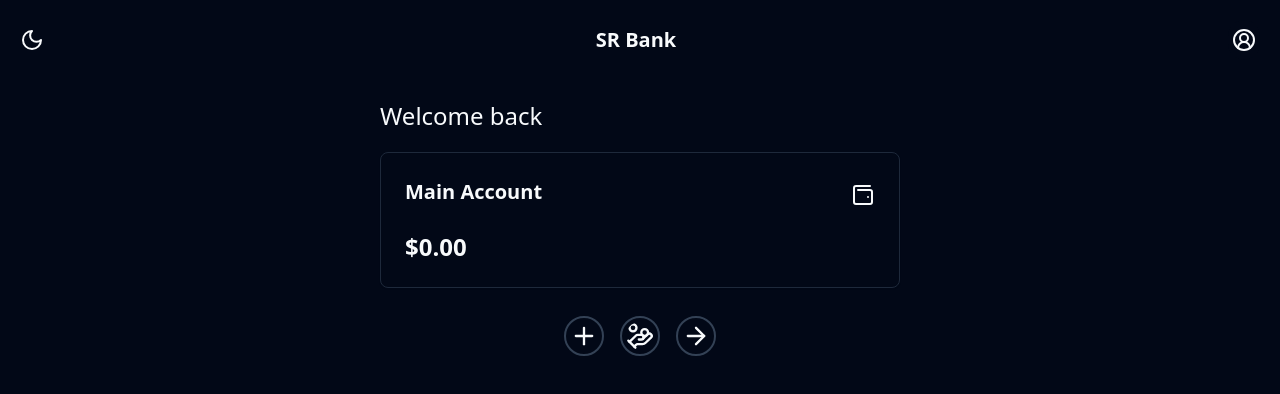
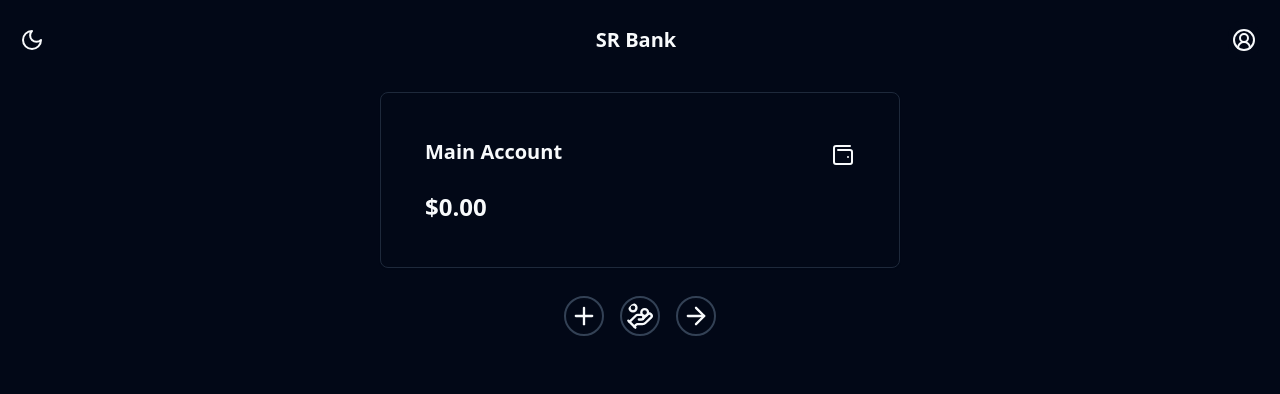
Before and after one commit to santiagoruizs/banking-clientv2, a React (Vite) app: page /account in a window 1280 px wide. Shown: the top 394 px of the page. Built offline with nearby package versions, Linux system fonts and the light colour scheme; no server answers; sample sign-in values are in the browser's storage.

Commit message:
General laypout spacing fixes

```diff
--- a/src/pages/Account.tsx
+++ b/src/pages/Account.tsx
@@ -62,11 +62,11 @@ const Account = () => {
     }, [update])
 
   return (
-    <div className='w-11/12 sm:w-[600px] p-10 pt-[100px]'>
+    <div className='w-11/12 sm:p-10 sm:w-[600px] pt-[100px]'>
       <Sheet >
       <h3 className='text-2xl mb-5'>Welcome back <strong>{username}</strong></h3>
       <SheetTrigger className='w-full text-left'>
-      <Card className='mb-5 cursor-pointer'>
+      <Card className='mb-5 cursor-pointer p-5'>
         <CardHeader className='flex flex-row justify-between items-center'>
           <h3 className='font-bold text-xl'>Main Account</h3>
           <WalletMinimal className='w-6'/>
--- a/src/pages/Deposit.tsx
+++ b/src/pages/Deposit.tsx
@@ -47,7 +47,7 @@ const Deposit = () => {
     // navigate('/account')
   }
   return (
-    <Card className="w-full">
+    <Card className="w-full p-5">
     <CardHeader>
       <CardTitle >Deposit</CardTitle>
     </CardHeader>
--- a/src/pages/Transfer.tsx
+++ b/src/pages/Transfer.tsx
@@ -42,7 +42,7 @@ const Transfer = () => {
     setIsLoading(false)
   }
   return (
-    <Card className="w-full">
+    <Card className="w-full p-5">
     <CardHeader>
       <CardTitle >Transfer</CardTitle>
     </CardHeader>
--- a/src/pages/Widthdraw.tsx
+++ b/src/pages/Widthdraw.tsx
@@ -46,7 +46,7 @@ const Widthdraw = () => {
 
   }
   return (
-    <Card className="w-full">
+    <Card className="w-full p-5">
     <CardHeader>
       <CardTitle >Widthdraw</CardTitle>
     </CardHeader>
```
